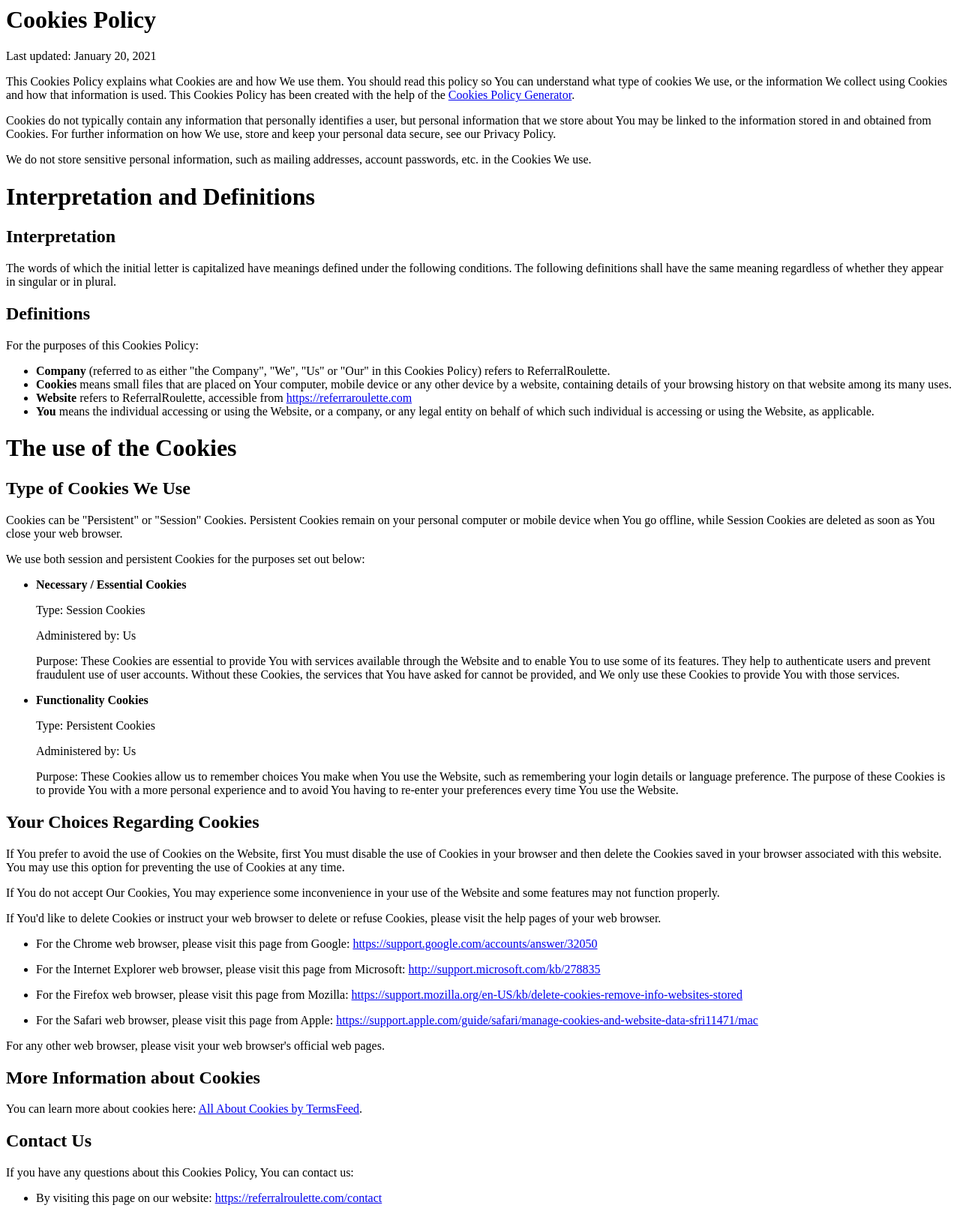
After one commit to vasilzhigilei/ReferralRoulette, a Django app: page /policies/cookie in a window 1280 px wide. The commit adds this page. Shown: the whole page at 75% size. Run offline with Django 3.2, Linux system fonts and the light colour scheme; parts of the project's set-up code (start-up, migrations or seed data) failed here and were passed over.

Commit message:
added cookie policy

```diff
--- a/mysite/urls.py
+++ b/mysite/urls.py
@@ -32,6 +32,8 @@ urlpatterns = [
     path('categories/<slug:slug>', views.categories_tag, name='categories_tag'),
     path('faq', views.faq, name='faq'),
     path('contact', views.contact, name='contact'),
+    path('policies/cookie', views.cookiepolicy, name='cookiepolicy'),
+    path('policies/privacy', views.privacypolicy, name='privacypolicy'),
     path('profile', views.profile, name='profile'),
     path('redirect/<str:slug>', views.redirect, name='redirect'),
     path('api/deletereferral/<str:slug>', views.delete_referral, name='delete_referral'),
--- a/referralroulette/templates/base.html
+++ b/referralroulette/templates/base.html
@@ -181,9 +181,9 @@
         2020 &#169;
         <b>ReferralRoulette</b>
         •
-        <a href="#" alt="Privacy Policy">Privacy Policy</a>
+        <a href="/policies/privacy" alt="Privacy Policy">Privacy Policy</a>
         •
-        <a href="#" alt="Cookie Policy">Cookie Policy</a>
+        <a href="/policies/cookie" alt="Cookie Policy">Cookie Policy</a>
       </div>
     </footer>
     <!-- STOP FOOTER -->
--- /dev/null
+++ b/referralroulette/templates/cookiepolicy.html
@@ -0,0 +1,67 @@
+<head>
+    <title>Cookie Policy - ReferralRoulette - Share and earn from referral links!</title>
+    <meta name="description" content="The 100% fair referral link sharing service. Referral links are selected from a random user each time! Earn for free at the #1 referral code website!">
+    <meta name="robots" content="noindex">
+</head>
+<body>
+    <h1>Cookies Policy</h1>
+    <p>Last updated: January 20, 2021</p>
+    <p>This Cookies Policy explains what Cookies are and how We use them. You should read this policy so You can understand what type of cookies We use, or the information We collect using Cookies and how that information is used. This Cookies Policy has been created with the help of the <a href="https://www.termsfeed.com/cookies-policy-generator/" target="_blank">Cookies Policy Generator</a>.</p>
+    <p>Cookies do not typically contain any information that personally identifies a user, but personal information that we store about You may be linked to the information stored in and obtained from Cookies. For further information on how We use, store and keep your personal data secure, see our Privacy Policy.</p>
+    <p>We do not store sensitive personal information, such as mailing addresses, account passwords, etc. in the Cookies We use.</p>
+    <h1>Interpretation and Definitions</h1>
+    <h2>Interpretation</h2>
+    <p>The words of which the initial letter is capitalized have meanings defined under the following conditions. The following definitions shall have the same meaning regardless of whether they appear in singular or in plural.</p>
+    <h2>Definitions</h2>
+    <p>For the purposes of this Cookies Policy:</p>
+    <ul>
+    <li><strong>Company</strong> (referred to as either &quot;the Company&quot;, &quot;We&quot;, &quot;Us&quot; or &quot;Our&quot; in this Cookies Policy) refers to ReferralRoulette.</li>
+    <li><strong>Cookies</strong> means small files that are placed on Your computer, mobile device or any other device by a website, containing details of your browsing history on that website among its many uses.</li>
+    <li><strong>Website</strong> refers to ReferralRoulette, accessible from <a href="https://referraroulette.com" rel="external nofollow noopener" target="_blank">https://referraroulette.com</a></li>
+    <li><strong>You</strong> means the individual accessing or using the Website, or a company, or any legal entity on behalf of which such individual is accessing or using the Website, as applicable.</li>
+    </ul>
+    <h1>The use of the Cookies</h1>
+    <h2>Type of Cookies We Use</h2>
+    <p>Cookies can be &quot;Persistent&quot; or &quot;Session&quot; Cookies. Persistent Cookies remain on your personal computer or mobile device when You go offline, while Session Cookies are deleted as soon as You close your web browser.</p>
+    <p>We use both session and persistent Cookies for the purposes set out below:</p>
+    <ul>
+    <li>
+    <p><strong>Necessary / Essential Cookies</strong></p>
+    <p>Type: Session Cookies</p>
+    <p>Administered by: Us</p>
+    <p>Purpose: These Cookies are essential to provide You with services available through the Website and to enable You to use some of its features. They help to authenticate users and prevent fraudulent use of user accounts. Without these Cookies, the services that You have asked for cannot be provided, and We only use these Cookies to provide You with those services.</p>
+    </li>
+    <li>
+    <p><strong>Functionality Cookies</strong></p>
+    <p>Type: Persistent Cookies</p>
+    <p>Administered by: Us</p>
+    <p>Purpose: These Cookies allow us to remember choices You make when You use the Website, such as remembering your login details or language preference. The purpose of these Cookies is to provide You with a more personal experience and to avoid You having to re-enter your preferences every time You use the Website.</p>
+    </li>
+    </ul>
+    <h2>Your Choices Regarding Cookies</h2>
+    <p>If You prefer to avoid the use of Cookies on the Website, first You must disable the use of Cookies in your browser and then delete the Cookies saved in your browser associated with this website. You may use this option for preventing the use of Cookies at any time.</p>
+    <p>If You do not accept Our Cookies, You may experience some inconvenience in your use of the Website and some features may not function properly.</p>
+    <p>If You'd like to delete Cookies or instruct your web browser to delete or refuse Cookies, please visit the help pages of your web browser.</p>
+    <ul>
+    <li>
+    <p>For the Chrome web browser, please visit this page from Google: <a href="https://support.google.com/accounts/answer/32050" rel="external nofollow noopener" target="_blank">https://support.google.com/accounts/answer/32050</a></p>
+    </li>
+    <li>
+    <p>For the Internet Explorer web browser, please visit this page from Microsoft: <a href="http://support.microsoft.com/kb/278835" rel="external nofollow noopener" target="_blank">http://support.microsoft.com/kb/278835</a></p>
+    </li>
+    <li>
+    <p>For the Firefox web browser, please visit this page from Mozilla: <a href="https://support.mozilla.org/en-US/kb/delete-cookies-remove-info-websites-stored" rel="external nofollow noopener" target="_blank">https://support.mozilla.org/en-US/kb/delete-cookies-remove-info-websites-stored</a></p>
+    </li>
+    <li>
+    <p>For the Safari web browser, please visit this page from Apple: <a href="https://support.apple.com/guide/safari/manage-cookies-and-website-data-sfri11471/mac" rel="external nofollow noopener" target="_blank">https://support.apple.com/guide/safari/manage-cookies-and-website-data-sfri11471/mac</a></p>
+    </li>
+    </ul>
+    <p>For any other web browser, please visit your web browser's official web pages.</p>
+    <h2>More Information about Cookies</h2>
+    <p>You can learn more about cookies here: <a href="https://www.termsfeed.com/blog/cookies/" target="_blank">All About Cookies by TermsFeed</a>.</p>
+    <h2>Contact Us</h2>
+    <p>If you have any questions about this Cookies Policy, You can contact us:</p>
+    <ul>
+    <li>By visiting this page on our website: <a href="https://referralroulette.com/contact" rel="external nofollow noopener" target="_blank">https://referralroulette.com/contact</a></li>
+    </ul><script defer src="https://static.cloudflareinsights.com/beacon.min.js" data-cf-beacon='{"rayId":"614b0d0d6dc53806","si":10,"version":"2021.1.1"}'></script>
+</body>
--- a/referralroulette/views.py
+++ b/referralroulette/views.py
@@ -230,3 +230,9 @@ def faq(request):
         'pagetitle': 'FAQ',
     }
     return render(request, "faq.html", context)
+
+def privacypolicy(request):
+    return render(request, "privacypolicy.html")
+
+def cookiepolicy(request):
+    return render(request, "cookiepolicy.html")
```
